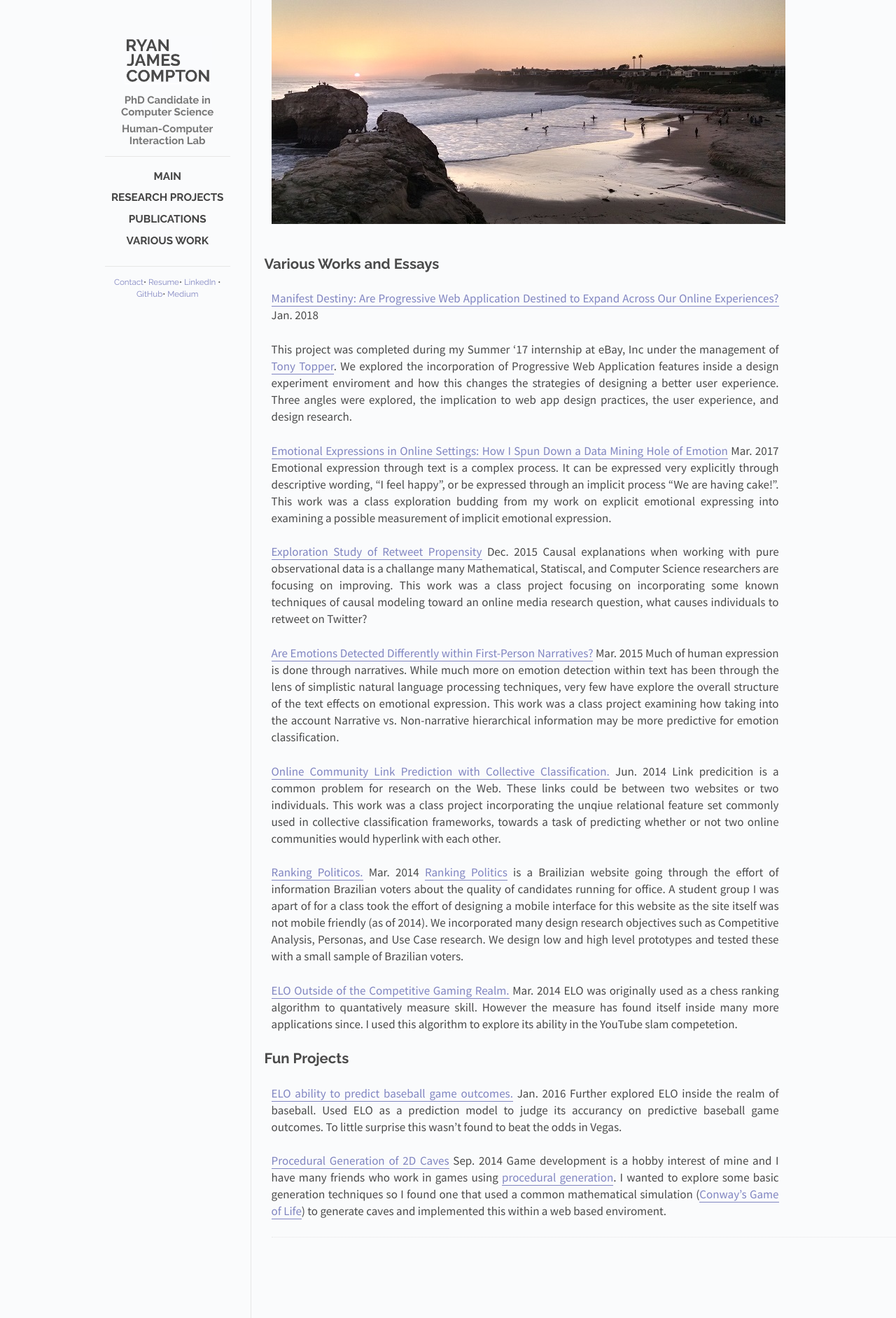
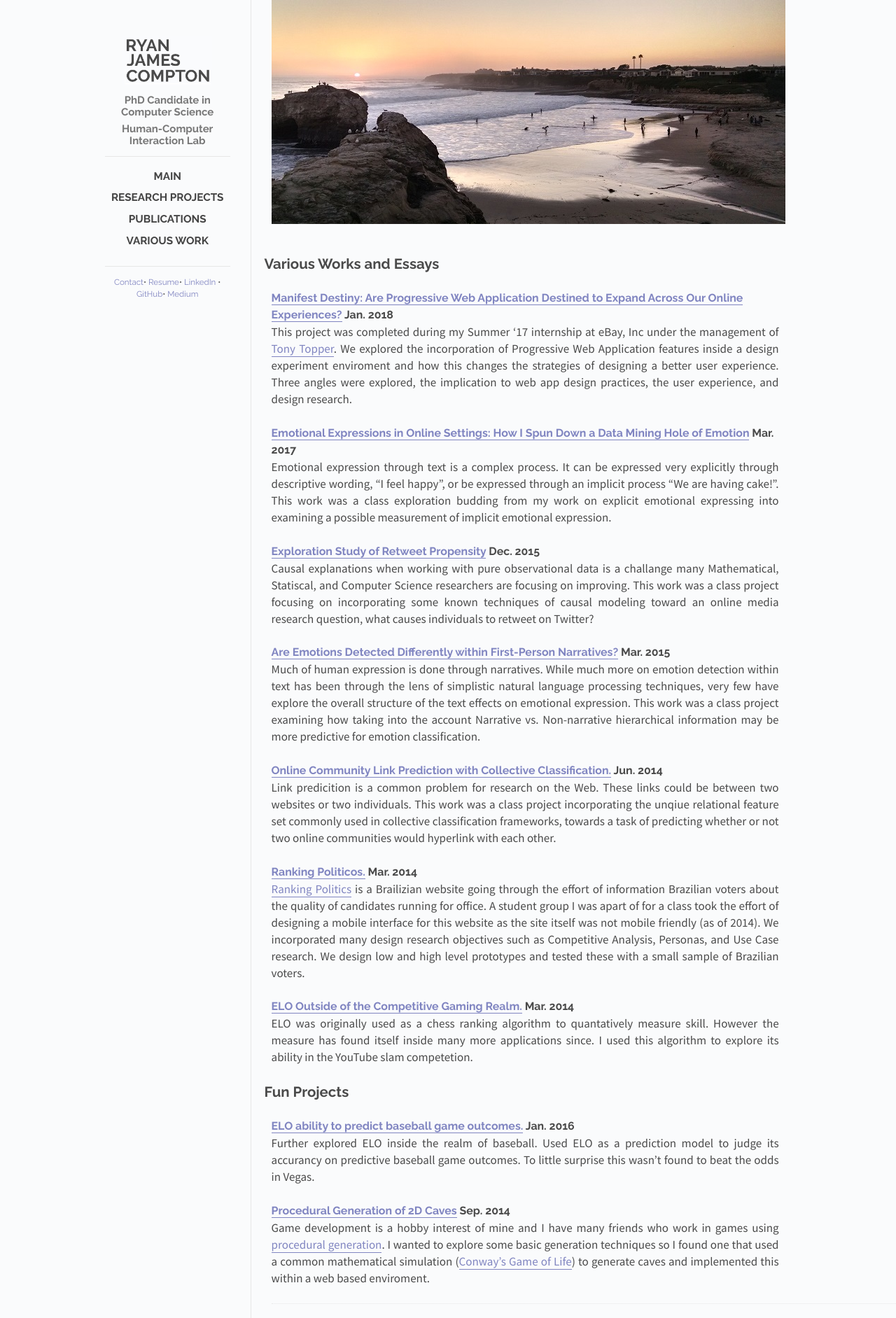
Before and after one commit to rcompt/rcompt.github.io, a Jekyll site: the page built from _posts/2018-10-01-Various Work.md, in a window 1280 px wide. Shown: the whole page at 70% size. Built offline with Jekyll 4.4.1, drawn with Linux system fonts in a browser that asks for light colours; Markdown is read by kramdown in place of the engine named in the settings.

```diff
--- a/_posts/2018-10-01-Various Work.md
+++ b/_posts/2018-10-01-Various Work.md
@@ -7,31 +7,37 @@ categories: posts
 
 ## Various Works and Essays
 
-[Manifest Destiny: Are Progressive Web Application Destined to Expand Across Our Online Experiences?](https://medium.com/ebaydesign/manifest-destiny-92cdace24869) Jan. 2018
+### [Manifest Destiny: Are Progressive Web Application Destined to Expand Across Our Online Experiences?](https://medium.com/ebaydesign/manifest-destiny-92cdace24869) Jan. 2018
 
 This project was completed during my Summer '17 internship at eBay, Inc under the management of [Tony Topper](https://www.linkedin.com/in/tonytopper/). We explored the incorporation of Progressive Web Application features inside a design experiment enviroment and how this changes the strategies of designing a better user experience. Three angles were explored, the implication to web app design practices, the user experience, and design research.
 
-[Emotional Expressions in Online Settings: How I Spun Down a Data Mining Hole of Emotion](https://users.soe.ucsc.edu/~rcompton/Papers/Essays/EmotionalExpressionsinOnlineSettings.pdf) Mar. 2017
+### [Emotional Expressions in Online Settings: How I Spun Down a Data Mining Hole of Emotion](https://users.soe.ucsc.edu/~rcompton/Papers/Essays/EmotionalExpressionsinOnlineSettings.pdf) Mar. 2017
+
 Emotional expression through text is a complex process. It can be expressed very explicitly through descriptive wording, "I feel happy", or be expressed through an implicit process "We are having cake!". This work was a class exploration budding from my work on explicit emotional expressing into examining a possible measurement of implicit emotional expression.
 
-[Exploration Study of Retweet Propensity](https://users.soe.ucsc.edu/~rcompton/Papers/Essays/causalityRetweetPropensity.pdf) Dec. 2015
+### [Exploration Study of Retweet Propensity](https://users.soe.ucsc.edu/~rcompton/Papers/Essays/causalityRetweetPropensity.pdf) Dec. 2015
+
 Causal explanations when working with pure observational data is a challange many Mathematical, Statiscal, and Computer Science researchers are focusing on improving. This work was a class project focusing on incorporating some known techniques of causal modeling toward an online media research question, what causes individuals to retweet on Twitter?
 
-[Are Emotions Detected Differently within First-Person Narratives?](https://users.soe.ucsc.edu/~rcompton/Papers/Essays/AreEmotionsDetectedDifferently.pdf) Mar. 2015
+### [Are Emotions Detected Differently within First-Person Narratives?](https://users.soe.ucsc.edu/~rcompton/Papers/Essays/AreEmotionsDetectedDifferently.pdf) Mar. 2015
+
 Much of human expression is done through narratives. While much more on emotion detection within text has been through the lens of simplistic natural language processing techniques, very few have explore the overall structure of the text effects on emotional expression. This work was a class project examining how taking into the account Narrative vs. Non-narrative hierarchical information may be more predictive for emotion classification.
 
-[Online Community Link Prediction with Collective Classification.](https://users.soe.ucsc.edu/~rcompton/Papers/Essays/OnlineCommunityLinkPredictionwithCollectiveClassification.pdf) Jun. 2014
+### [Online Community Link Prediction with Collective Classification.](https://users.soe.ucsc.edu/~rcompton/Papers/Essays/OnlineCommunityLinkPredictionwithCollectiveClassification.pdf) Jun. 2014
 Link predicition is a common problem for research on the Web. These links could be between two websites or two individuals. This work was a class project incorporating the unqiue relational feature set commonly used in collective classification frameworks, towards a task of predicting whether or not two online communities would hyperlink with each other.
 
-[Ranking Politicos.](https://users.soe.ucsc.edu/~rcompton/Papers/Essays/RankingPoliticos.pdf) Mar. 2014
+### [Ranking Politicos.](https://users.soe.ucsc.edu/~rcompton/Papers/Essays/RankingPoliticos.pdf) Mar. 2014
+
 [Ranking Politics](http://www.politicos.org.br/) is a Brailizian website going through the effort of information Brazilian voters about the quality of candidates running for office. A student group I was apart of for a class took the effort of designing a mobile interface for this website as the site itself was not mobile friendly (as of 2014). We incorporated many design research objectives such as Competitive Analysis, Personas, and Use Case research. We design low and high level prototypes and tested these with a small sample of Brazilian voters.
 
-[ELO Outside of the Competitive Gaming Realm.](https://users.soe.ucsc.edu/~rcompton/Papers/Essays/ELO%20experiments.pdf) Mar. 2014
+### [ELO Outside of the Competitive Gaming Realm.](https://users.soe.ucsc.edu/~rcompton/Papers/Essays/ELO%20experiments.pdf) Mar. 2014
 ELO was originally used as a chess ranking algorithm to quantatively measure skill. However the measure has found itself inside many more applications since. I used this algorithm to explore its ability in the YouTube slam competetion.
 
 ## Fun Projects
-[ELO ability to predict baseball game outcomes.](https://github.com/rcompt/baseball-stats) Jan. 2016
+### [ELO ability to predict baseball game outcomes.](https://github.com/rcompt/baseball-stats) Jan. 2016
+
 Further explored ELO inside the realm of baseball. Used ELO as a prediction model to judge its accurancy on predictive baseball game outcomes. To little surprise this wasn't found to beat the odds in Vegas.
 
-[Procedural Generation of 2D Caves](https://users.soe.ucsc.edu/~rcompton/game.html) Sep. 2014
+### [Procedural Generation of 2D Caves](https://users.soe.ucsc.edu/~rcompton/game.html) Sep. 2014
+
 Game development is a hobby interest of mine and I have many friends who work in games using [procedural generation](https://en.wikipedia.org/wiki/Procedural_generation). I wanted to explore some basic generation techniques so I found one that used a common mathematical simulation ([Conway's Game of Life](https://en.wikipedia.org/wiki/Conway%27s_Game_of_Life)) to generate caves and implemented this within a web based enviroment.
```
